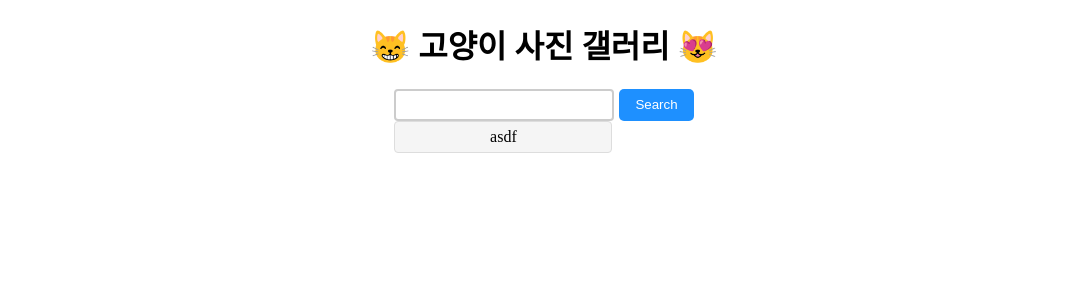
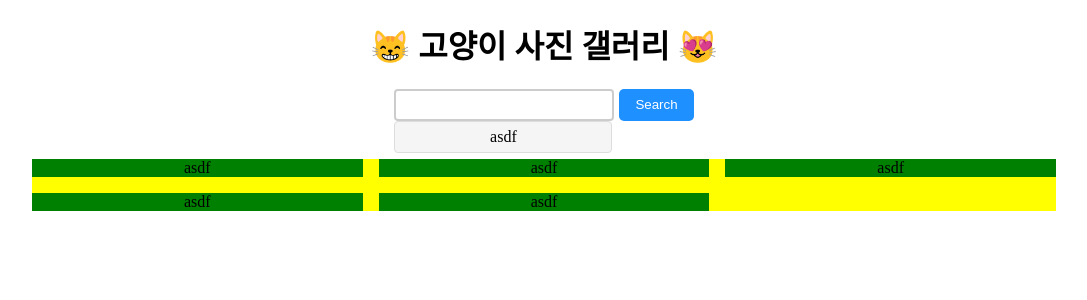
Before and after one commit to peppermintc/cat-gallery, a React (Create React App) app: page / in a window 1280 px wide. Shown: the top 300 px of the page, without its empty margins (96-1183 px from the left). Built offline with nearby package versions, Linux system fonts and the light colour scheme.

Commit message:
add component: CatList

```diff
--- a/src/App.tsx
+++ b/src/App.tsx
@@ -1,3 +1,4 @@
+import CatList from "./components/CatList";
 import Header from "./components/Header";
 import SearchContainer from "./components/SearchContainer";
 
@@ -6,6 +7,7 @@ const App = () => {
     <>
       <Header />
       <SearchContainer />
+      <CatList />
     </>
   );
 };
--- /dev/null
+++ b/src/components/CatList.tsx
@@ -0,0 +1,28 @@
+import styled from "styled-components";
+
+const Container = styled.div`
+  margin: 30px auto 0 auto;
+  width: 1024px;
+  background-color: yellow;
+  display: grid;
+  grid-template-columns: repeat(3, 1fr);
+  grid-gap: 1em;
+`;
+
+const Item = styled.div`
+  background-color: green;
+`;
+
+const CatList = () => {
+  return (
+    <Container>
+      <Item>asdf</Item>
+      <Item>asdf</Item>
+      <Item>asdf</Item>
+      <Item>asdf</Item>
+      <Item>asdf</Item>
+    </Container>
+  );
+};
+
+export default CatList;
```
